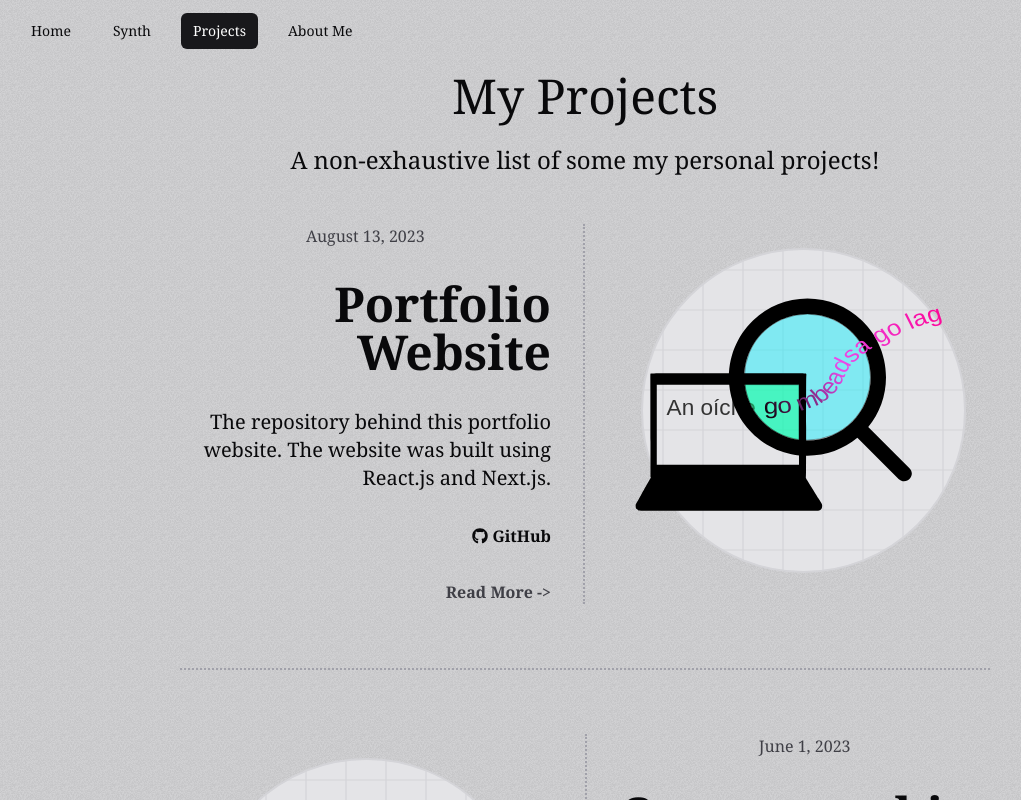
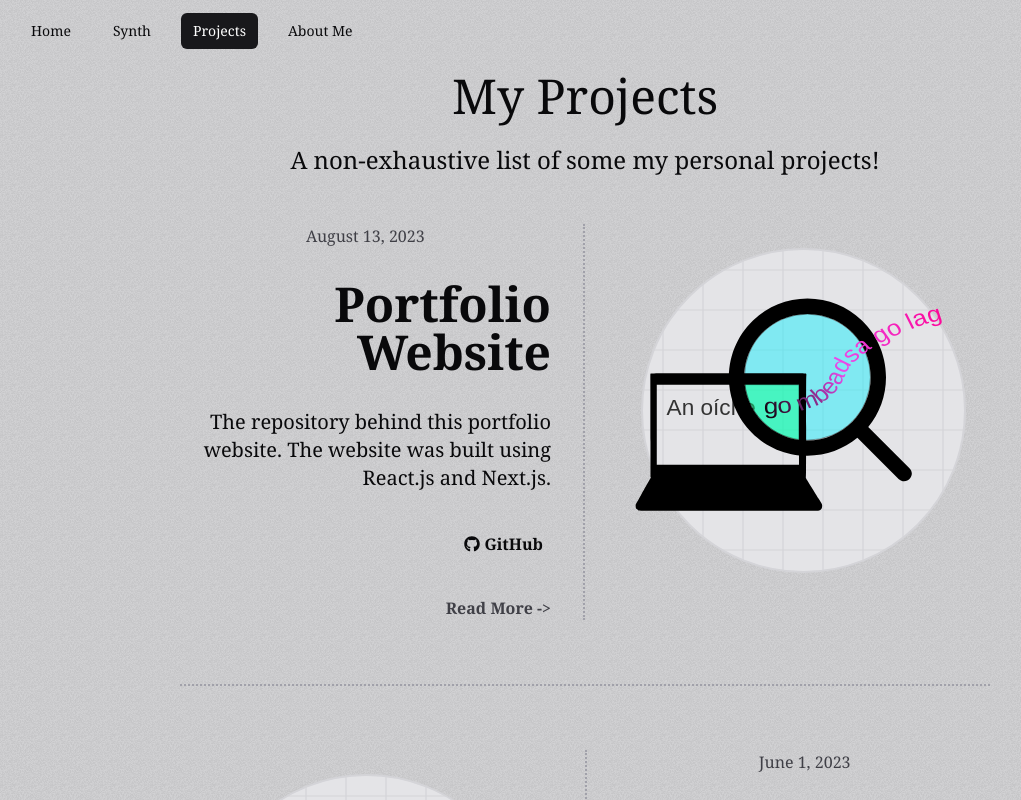
Before and after one commit to jscanlo1/portfolio-website, a Next.js app: page /projects in a window 1280 px wide. Shown: the whole page, without its empty margins (55-1076 px from the left). Built offline with nearby package versions, Linux system fonts and the light colour scheme; a web font is replaced by a local one.

Commit message:
Fixed github link buttons

```diff
--- a/components/post.js
+++ b/components/post.js
@@ -42,7 +42,7 @@ function ProjectPostContent({id, title, date, github, description}){
 
             <p className="text-xl pb-8">{description}</p>
 
-            <Link target='_blank' href={github} className='block text-zinc-950 hover:bg-zinc-700 hover:text-white rounded-md  pb-8 text-md font-medium' >
+            <Link target='_blank' href={github} className='inline-block text-zinc-950 hover:bg-zinc-700 hover:text-white rounded-md p-2 mb-8 text-md font-medium' >
                 <FaGithub className='inline-block mb-1'/> <strong>GitHub </strong>
             </Link>
 
```
